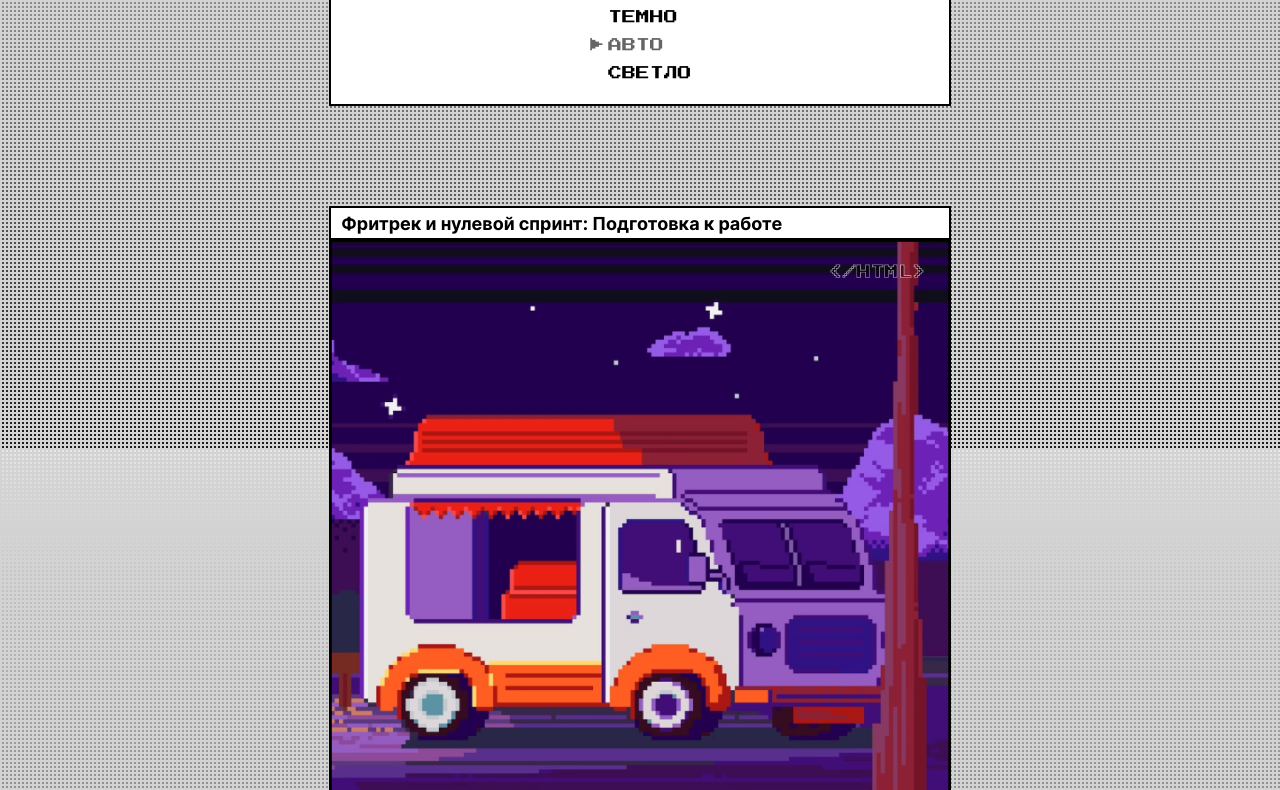
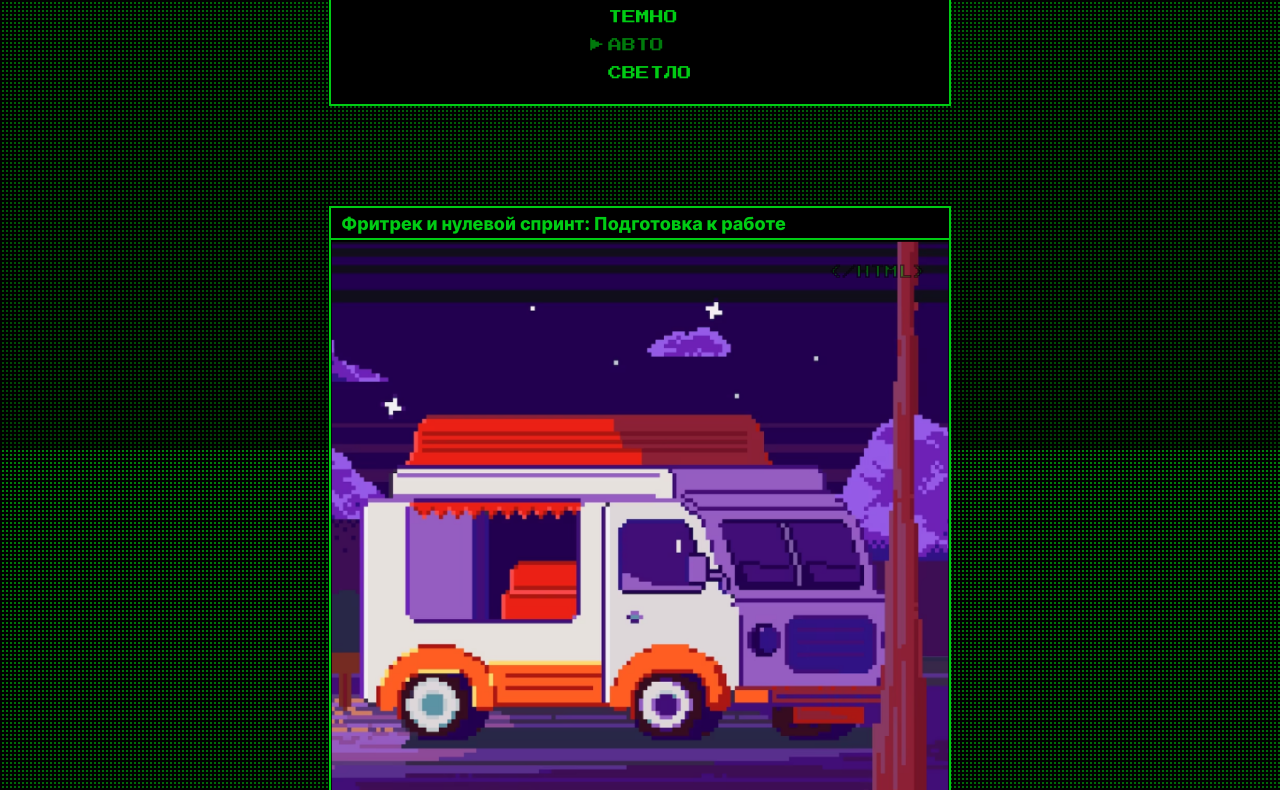
Before and after one commit to Stofork/zakrivayuschiy-teg-f, a plain HTML site: page index.html in a window 1280 px wide. Shown: the part 352-1142 px from the top of the page. Drawn offline with Linux system fonts and the dark colour scheme.

Commit message:
fix auto theme

```diff
--- a/styles/style.css
+++ b/styles/style.css
@@ -400,9 +400,8 @@ dialog[open]{
   flex-direction: column;
   justify-content: center;
   align-items: center;
-  overflow: hidden;
   gap: 30px;
-  padding: 30px;
+  padding: 20px;
   background-color: var(--background-color);
   border: 2px solid var(--accent-color);
 }
--- a/styles/themes.css
+++ b/styles/themes.css
@@ -56,3 +56,23 @@
         --color-hover-heart: #000000;
     }
 }
+
+@media (prefers-color-scheme: dark) {
+    :root {
+        --background-color: #000000;
+        --background-image:
+            repeating-linear-gradient(to right, #000000 0px 2px, transparent 2px 4px),
+            repeating-linear-gradient(to bottom, #000000 0px 2px, transparent 2px 4px),
+            linear-gradient(to bottom, #007f0c 0.01%, #004306);
+        --text-color: #00CC14;
+        --accent-color: #00CC14;
+        --color-lable-text: #00CC14;
+        --color-lable-shadow: #000000;
+        --color-floppy: #00CC14;
+        --color-hover: #00CC14;
+        --color-heart: #FF0000;
+        --color-hover-heart: #00CC14;
+        --main-font-weight-title: 785;
+        --main-font-weight: 465;
+    }
+}
```
